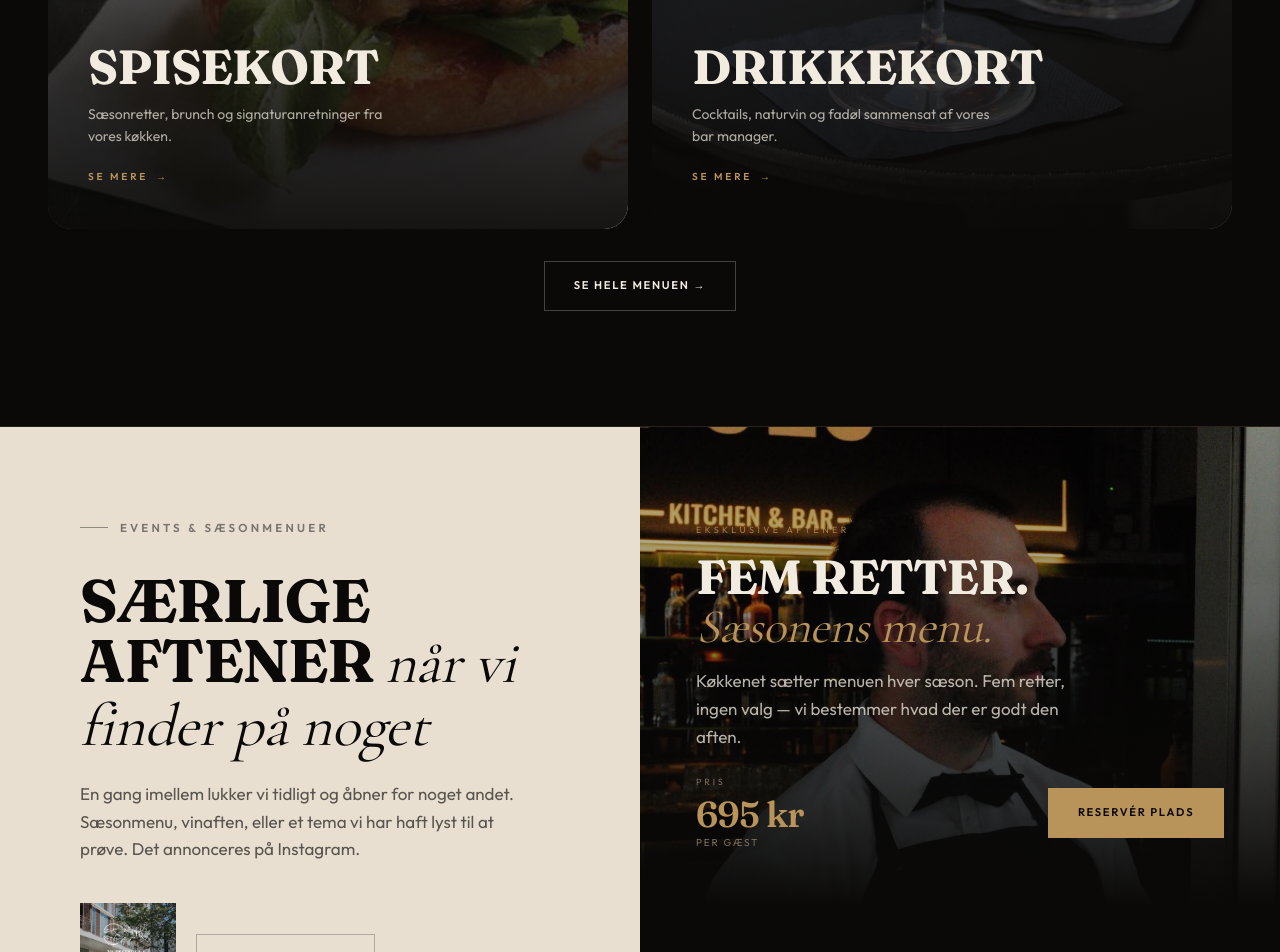
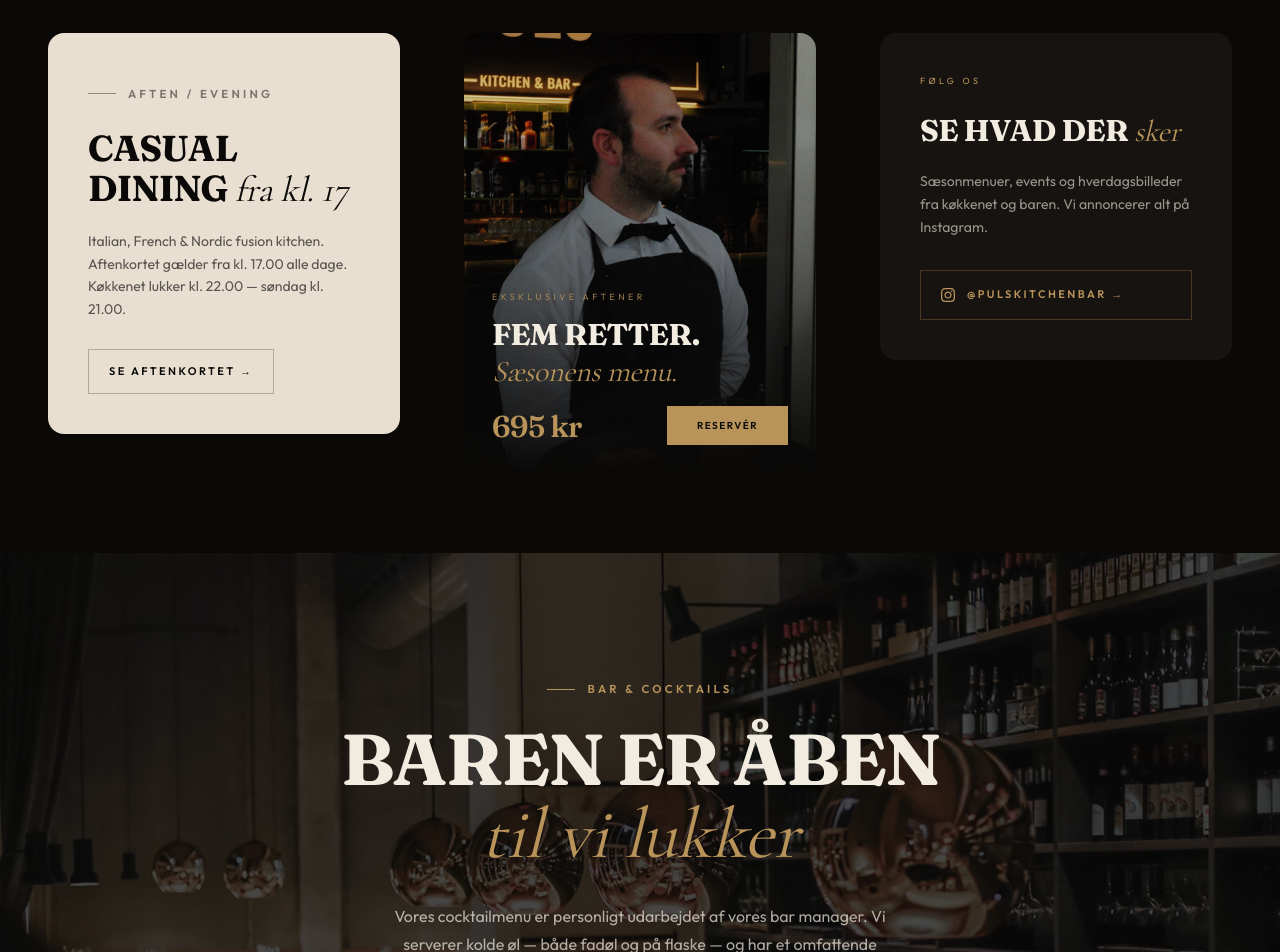
Before and after one commit to tboy46156/puls-kitchen-bar-hjemmeside, a Next.js app: page / in a window 1280 px wide. Shown: the part 2972-3924 px from the top of the page. Built offline with nearby package versions, Linux system fonts and the light colour scheme.

Commit message:
design: enhance section layouts (Hours, Events, Testimonials), add contact reservation details and map

```diff
--- a/app/page.tsx
+++ b/app/page.tsx
@@ -6,10 +6,7 @@ import EventsTeaserSection from "@/components/EventsTeaserSection";
 import BrunchSection from "@/components/BrunchSection";
 import BarSection from "@/components/BarSection";
 import Testimonials from "@/components/Testimonials";
-import EventsSection from "@/components/EventsSection";
 import HoursSection from "@/components/HoursSection";
-import ClosingCTA from "@/components/ClosingCTA";
-
 export default function Home() {
   return (
     <>
@@ -20,9 +17,7 @@ export default function Home() {
       <EventsTeaserSection />
       <BarSection />
       <Testimonials />
-      <EventsSection />
       <HoursSection />
-      <ClosingCTA />
     </>
   );
 }
--- a/components/BarSection.tsx
+++ b/components/BarSection.tsx
@@ -7,18 +7,18 @@ export default function BarSection() {
       <div className="absolute inset-0">
         <Image
           src="/images/interior.jpeg"
-          alt="PULS bar — kobber og elegance"
+          alt="PULS bar"
           fill
           sizes="100vw"
           className="object-cover"
         />
-        <div className="absolute inset-0 bg-gradient-to-r from-obsidian via-obsidian/80 to-obsidian/30" />
+        <div className="absolute inset-0 bg-obsidian/75" />
       </div>
 
       <div className="relative container-max section-pad">
-        <div className="max-w-xl">
+        <div className="max-w-2xl mx-auto text-center">
           <FadeIn>
-            <p className="eyebrow mb-6">Cocktailbaren</p>
+            <p className="eyebrow justify-center mb-6">Bar & Cocktails</p>
           </FadeIn>
           <FadeIn delay={0.05}>
             <h2 className="display-section text-4xl md:text-6xl lg:text-7xl text-ivory">
@@ -29,21 +29,22 @@ export default function BarSection() {
             </h2>
           </FadeIn>
           <FadeIn delay={0.12}>
-            <p className="mt-8 text-ivory/70 leading-[1.75] max-w-md text-base">
-              Bar manageren har skrevet kortet. Klassikerne virker og er der,
-              men det er husets egne drinks folk bliver siddende for.
-              Vin fra Frankrig og Italien, fadøl og flasker.
+            <p className="mt-8 text-ivory/70 leading-[1.75] text-base mx-auto max-w-lg">
+              Vores cocktailmenu er personligt udarbejdet af vores bar manager.
+              Vi serverer kolde øl — både fadøl og på flaske — og har et
+              omfattende vinkort fra Frankrig, Italien og oversøisk.
+              Baren er åben fra kl. 11.00 til 22.00.
             </p>
           </FadeIn>
 
           <FadeIn delay={0.2}>
-            <div className="mt-12 grid grid-cols-3 gap-0 border-t border-gold/25 pt-10 max-w-sm">
+            <div className="mt-12 flex justify-center gap-12 border-t border-gold/25 pt-10">
               {[
                 ["Åbent", "11–22"],
-                ["Cocktails", "∞"],
+                ["Fadøl & flaske", "Øl"],
                 ["Vinkort", "FR · IT"],
               ].map(([lbl, val]) => (
-                <div key={lbl} className="pr-6">
+                <div key={lbl} className="text-center">
                   <p className="text-[9px] tracking-[0.32em] uppercase text-stone">{lbl}</p>
                   <p className="font-display font-semibold text-2xl text-gold mt-2 tracking-tight">{val}</p>
                 </div>
--- a/components/DishesSection.tsx
+++ b/components/DishesSection.tsx
@@ -23,7 +23,7 @@ export default function DishesSection() {
       <div className="container-max">
         <FadeIn>
           <div className="text-center mb-12">
-            <p className="eyebrow justify-center mb-5">Vores menu</p>
+            <p className="eyebrow justify-center mb-5 [&::before]:hidden">Hvad vi laver</p>
             <h2 className="display-section text-5xl md:text-6xl lg:text-7xl text-ivory">
               Hvad vi{" "}
               <span className="italic-display text-gold font-[400] normal-case">
@@ -33,10 +33,10 @@ export default function DishesSection() {
           </div>
         </FadeIn>
 
-        <div className="grid md:grid-cols-2 gap-4 md:gap-6">
+        <div className="grid md:grid-cols-2 gap-4 md:gap-6 max-w-3xl mx-auto">
           {cards.map((c, i) => (
             <FadeIn key={c.label} delay={i * 0.08}>
-              <Link href={c.href} className="group block relative overflow-hidden rounded-2xl md:rounded-3xl" style={{ aspectRatio: "3/5" }}>
+              <Link href={c.href} className="group block relative overflow-hidden rounded-2xl md:rounded-3xl" style={{ aspectRatio: "3/4" }}>
                 <Image
                   src={c.image}
                   alt={c.label}
--- a/components/EventsTeaserSection.tsx
+++ b/components/EventsTeaserSection.tsx
@@ -4,90 +4,100 @@ import FadeIn from "./FadeIn";
 
 export default function EventsTeaserSection() {
   return (
-    <section className="bg-obsidian">
-      <div className="grid lg:grid-cols-2 border-t border-border-col">
-        {/* Left — warm bone panel */}
-        <FadeIn>
-          <div className="bg-bone text-obsidian p-10 md:p-16 lg:p-20 flex flex-col justify-between min-h-[480px]">
-            <div>
-              <p className="eyebrow !text-obsidian/50 [&::before]:bg-obsidian/40 mb-8">
-                Events & sæsonmenuer
+    <section className="bg-obsidian border-t border-border-col">
+      <div className="container-max py-16 md:py-20">
+        <div className="grid lg:grid-cols-12 gap-8 lg:gap-16 items-start">
+
+          {/* Left — aften info */}
+          <FadeIn className="lg:col-span-4">
+            <div className="bg-bone text-obsidian p-8 md:p-10 rounded-2xl">
+              <p className="eyebrow !text-obsidian/50 [&::before]:bg-obsidian/40 mb-6">
+                Aften / Evening
               </p>
-              <h2 className="display-section text-4xl md:text-5xl lg:text-6xl max-w-[16ch]">
-                Særlige aftener{" "}
+              <h2 className="display-section text-3xl md:text-4xl max-w-[16ch]">
+                Casual dining{" "}
                 <span className="italic-display font-[400] normal-case">
-                  når vi finder på noget
+                  fra kl. 17
                 </span>
               </h2>
-              <p className="mt-6 text-obsidian/65 max-w-md leading-relaxed">
-                En gang imellem lukker vi tidligt og åbner for noget andet.
-                Sæsonmenu, vinaften, eller et tema vi har haft lyst til at prøve.
-                Det annonceres på Instagram.
+              <p className="mt-5 text-obsidian/65 leading-relaxed text-sm">
+                Italian, French & Nordic fusion kitchen. Aftenkortet gælder
+                fra kl. 17.00 alle dage. Køkkenet lukker kl. 22.00 — søndag kl. 21.00.
               </p>
-            </div>
-            <div className="mt-10 flex items-center gap-5">
-              <div className="relative w-24 h-28 shrink-0 overflow-hidden">
-                <Image
-                  src="/images/gallery-3.jpeg"
-                  alt="Sæsonens menu"
-                  fill
-                  sizes="100px"
-                  className="object-cover"
-                />
-              </div>
               <Link
-                href="/selskaber"
-                className="inline-flex items-center gap-2 border border-obsidian/25 px-5 py-3.5 text-[11px] tracking-[0.22em] uppercase font-semibold hover:bg-obsidian hover:text-ivory transition-colors"
+                href="/menu"
+                className="mt-7 inline-flex items-center gap-2 border border-obsidian/25 px-5 py-3 text-[11px] tracking-[0.22em] uppercase font-semibold hover:bg-obsidian hover:text-ivory transition-colors"
               >
-                Se alle events →
+                Se aftenkortet →
               </Link>
-            </div>
             </div>
           </FadeIn>
 
-        {/* Right — chef tasting */}
-        <FadeIn delay={0.1}>
-          <div className="relative min-h-[480px] flex flex-col justify-end p-10 md:p-14 text-ivory overflow-hidden">
+          {/* Middle — chef tasting */}
+          <FadeIn className="lg:col-span-4" delay={0.08}>
+            <div className="relative overflow-hidden rounded-2xl" style={{ aspectRatio: "4/5" }}>
               <Image
                 src="/images/tasting.jpg"
                 alt="Chef's Seasonal Tasting"
                 fill
-              sizes="(min-width:1024px) 50vw, 100vw"
+                sizes="(min-width:1024px) 33vw, 100vw"
                 className="object-cover object-[80%_top]"
               />
-            <div className="absolute inset-0 bg-gradient-to-t from-obsidian via-obsidian/50 to-obsidian/10" />
-            <div className="relative">
-              <p className="text-[9px] tracking-[0.38em] uppercase text-gold/80">
-                Eksklusive aftener
-              </p>
-              <h3 className="display-section text-3xl md:text-4xl lg:text-5xl mt-4 max-w-[14ch]">
+              <div className="absolute inset-0 bg-gradient-to-t from-obsidian via-obsidian/40 to-obsidian/5" />
+              <div className="absolute bottom-0 inset-x-0 p-7">
+                <p className="text-[9px] tracking-[0.38em] uppercase text-gold/80 mb-3">Eksklusive aftener</p>
+                <h3 className="display-section text-2xl md:text-3xl text-ivory max-w-[14ch]">
                   Fem retter.{" "}
                   <span className="italic-display text-gold font-[400] normal-case">
                     Sæsonens menu.
                   </span>
                 </h3>
-              <p className="mt-4 max-w-sm text-ivory/75 leading-relaxed">
-                Køkkenet sætter menuen hver sæson. Fem retter, ingen valg —
-                vi bestemmer hvad der er godt den aften.
-              </p>
-              <div className="mt-6 flex flex-wrap items-center gap-5">
-                <div>
-                  <p className="text-[9px] tracking-[0.32em] uppercase text-stone">Pris</p>
-                  <p className="font-display font-semibold text-4xl text-gold mt-1 tracking-tight">695 kr</p>
-                  <p className="text-[10px] tracking-[0.18em] uppercase text-stone">Per gæst</p>
-                </div>
+                <div className="mt-4 flex items-end justify-between gap-4">
+                  <p className="font-display font-semibold text-3xl text-gold tracking-tight">695 kr</p>
                   <Link
                     href="https://www.pulskitchen.dk/booking"
                     target="_blank"
                     rel="noopener"
-                  className="btn-gold ml-auto"
+                    className="btn-gold !py-2.5 !text-[10px]"
                   >
-                  Reservér plads
+                    Reservér
                   </Link>
                 </div>
               </div>
             </div>
           </FadeIn>
+
+          {/* Right — Instagram */}
+          <FadeIn className="lg:col-span-4" delay={0.15}>
+            <div className="bg-charcoal p-8 md:p-10 rounded-2xl h-full flex flex-col justify-between">
+              <div>
+                <p className="text-[9px] tracking-[0.38em] uppercase text-gold mb-6">Følg os</p>
+                <h3 className="display-section text-2xl md:text-3xl text-ivory max-w-[14ch]">
+                  Se hvad der{" "}
+                  <span className="italic-display text-gold font-[400] normal-case">
+                    sker
+                  </span>
+                </h3>
+                <p className="mt-5 text-ivory/60 leading-relaxed text-sm">
+                  Sæsonmenuer, events og hverdagsbilleder fra køkkenet og baren.
+                  Vi annoncerer alt på Instagram.
+                </p>
+              </div>
+              <a
+                href="https://www.instagram.com/pulskitchenbar/"
+                target="_blank"
+                rel="noopener"
+                className="mt-8 inline-flex items-center gap-3 border border-gold/30 px-5 py-3.5 text-[11px] tracking-[0.22em] uppercase font-semibold text-gold hover:bg-gold hover:text-obsidian transition-colors"
+              >
+                <svg width="14" height="14" viewBox="0 0 24 24" fill="currentColor">
+                  <path d="M12 2.163c3.204 0 3.584.012 4.85.07 3.252.148 4.771 1.691 4.919 4.919.058 1.265.069 1.645.069 4.849 0 3.205-.012 3.584-.069 4.849-.149 3.225-1.664 4.771-4.919 4.919-1.266.058-1.644.07-4.85.07-3.204 0-3.584-.012-4.849-.07-3.26-.149-4.771-1.699-4.919-4.92-.058-1.265-.07-1.644-.07-4.849 0-3.204.013-3.583.07-4.849.149-3.227 1.664-4.771 4.919-4.919 1.266-.057 1.645-.069 4.849-.069zm0-2.163c-3.259 0-3.667.014-4.947.072-4.358.2-6.78 2.618-6.98 6.98-.059 1.281-.073 1.689-.073 4.948 0 3.259.014 3.668.072 4.948.2 4.358 2.618 6.78 6.98 6.98 1.281.058 1.689.072 4.948.072 3.259 0 3.668-.014 4.948-.072 4.354-.2 6.782-2.618 6.979-6.98.059-1.28.073-1.689.073-4.948 0-3.259-.014-3.667-.072-4.947-.196-4.354-2.617-6.78-6.979-6.98-1.281-.059-1.69-.073-4.949-.073zm0 5.838c-3.403 0-6.162 2.759-6.162 6.162s2.759 6.163 6.162 6.163 6.162-2.759 6.162-6.163c0-3.403-2.759-6.162-6.162-6.162zm0 10.162c-2.209 0-4-1.79-4-4 0-2.209 1.791-4 4-4s4 1.791 4 4c0 2.21-1.791 4-4 4zm6.406-11.845c-.796 0-1.441.645-1.441 1.44s.645 1.44 1.441 1.44c.795 0 1.439-.645 1.439-1.44s-.644-1.44-1.439-1.44z"/>
+                </svg>
+                @pulskitchenbar →
+              </a>
+            </div>
+          </FadeIn>
+
+        </div>
       </div>
     </section>
   );
--- a/components/VideoRow.tsx
+++ b/components/VideoRow.tsx
@@ -12,7 +12,7 @@ export default function VideoRow() {
       <div className="container-max">
         <div className="grid grid-cols-2 lg:grid-cols-4 gap-3 md:gap-5">
           {videos.map((src, i) => (
-            <div key={i} className="overflow-hidden border border-border-col">
+            <div key={i} className="overflow-hidden rounded-xl md:rounded-2xl border border-border-col">
               <video
                 src={src}
                 autoPlay
--- /dev/null
+++ b/components/ui/social-card.tsx
@@ -0,0 +1,74 @@
+"use client";
+
+import React from "react";
+
+const InstagramIcon = () => (
+  <svg viewBox="0 0 30 30" xmlns="http://www.w3.org/2000/svg" className="w-5 h-5 fill-current">
+    <path d="M 9.9980469 3 C 6.1390469 3 3 6.1419531 3 10.001953 L 3 20.001953 C 3 23.860953 6.1419531 27 10.001953 27 L 20.001953 27 C 23.860953 27 27 23.858047 27 19.998047 L 27 9.9980469 C 27 6.1390469 23.858047 3 19.998047 3 L 9.9980469 3 z M 22 7 C 22.552 7 23 7.448 23 8 C 23 8.552 22.552 9 22 9 C 21.448 9 21 8.552 21 8 C 21 7.448 21.448 7 22 7 z M 15 9 C 18.309 9 21 11.691 21 15 C 21 18.309 18.309 21 15 21 C 11.691 21 9 18.309 9 15 C 9 11.691 11.691 9 15 9 z M 15 11 A 4 4 0 0 0 11 15 A 4 4 0 0 0 15 19 A 4 4 0 0 0 19 15 A 4 4 0 0 0 15 11 z" />
+  </svg>
+);
+
+const FacebookIcon = () => (
+  <svg viewBox="0 0 24 24" xmlns="http://www.w3.org/2000/svg" className="w-5 h-5 fill-current">
+    <path d="M24 12.073c0-6.627-5.373-12-12-12s-12 5.373-12 12c0 5.99 4.388 10.954 10.125 11.854v-8.385H7.078v-3.47h3.047V9.43c0-3.007 1.792-4.669 4.533-4.669 1.312 0 2.686.235 2.686.235v2.953H15.83c-1.491 0-1.956.925-1.956 1.874v2.25h3.328l-.532 3.47h-2.796v8.385C19.612 23.027 24 18.062 24 12.073z" />
+  </svg>
+);
+
+const TripAdvisorIcon = () => (
+  <svg viewBox="0 0 24 24" xmlns="http://www.w3.org/2000/svg" className="w-5 h-5 fill-current">
+    <path d="M12 0C5.373 0 0 5.373 0 12s5.373 12 12 12 12-5.373 12-12S18.627 0 12 0zm0 4.5c1.953 0 3.754.6 5.232 1.617L19.5 4.5l-1.383 1.383A7.47 7.47 0 0 1 19.5 10.5c0 4.136-3.364 7.5-7.5 7.5S4.5 14.636 4.5 10.5c0-1.617.513-3.117 1.383-4.617L4.5 4.5l2.268 1.617A7.437 7.437 0 0 1 12 4.5zm0 2.25a3.75 3.75 0 1 0 0 7.5 3.75 3.75 0 0 0 0-7.5zm0 1.5a2.25 2.25 0 1 1 0 4.5 2.25 2.25 0 0 1 0-4.5z"/>
+  </svg>
+);
+
+const links = [
+  {
+    label: "Instagram",
+    handle: "@pulskitchenbar",
+    href: "https://www.instagram.com/pulskitchenbar/",
+    icon: <InstagramIcon />,
+    bg: "hover:bg-[#E1306C]",
+  },
+  {
+    label: "Facebook",
+    handle: "PULS Kitchen & Bar",
+    href: "https://www.facebook.com/pulskitchenbar",
+    icon: <FacebookIcon />,
+    bg: "hover:bg-[#1877F2]",
+  },
+  {
+    label: "TripAdvisor",
+    handle: "Anmeld os",
+    href: "https://www.tripadvisor.dk/Restaurant_Review-g189541-d23380540-Reviews-Puls_Kitchen_Bar-Copenhagen_Zealand.html",
+    icon: <TripAdvisorIcon />,
+    bg: "hover:bg-[#34E0A1]",
+  },
+];
+
+export function SocialCard() {
+  return (
+    <div className="flex flex-col gap-2.5 w-full">
+      {links.map((l) => (
+        <a
+          key={l.label}
+          href={l.href}
+          target="_blank"
+          rel="noopener"
+          className={`group flex items-center gap-4 px-5 py-3.5 bg-charcoal border border-border-col transition-colors duration-300 ${l.bg} hover:border-transparent`}
+        >
+          <span className="text-gold group-hover:text-white transition-colors duration-300 shrink-0">
+            {l.icon}
+          </span>
+          <span className="flex-1">
+            <span className="block text-[11px] tracking-[0.22em] uppercase font-semibold text-ivory group-hover:text-white transition-colors duration-300">
+              {l.label}
+            </span>
+            <span className="block text-[11px] text-stone group-hover:text-white/70 transition-colors duration-300">
+              {l.handle}
+            </span>
+          </span>
+          <span className="text-stone group-hover:text-white transition-colors duration-300 text-sm">↗</span>
+        </a>
+      ))}
+    </div>
+  );
+}
```
Also changed, not shown: app/kontakt/page.tsx (+12 -0 lines), components/Footer.tsx (+2 -14 lines), components/HoursSection.tsx (+77 -46 lines), components/Testimonials.tsx (+20 -16 lines), 1 other file (tests, documents, lock files or other folders). Lines whose indentation alone changed are shown as unchanged.
